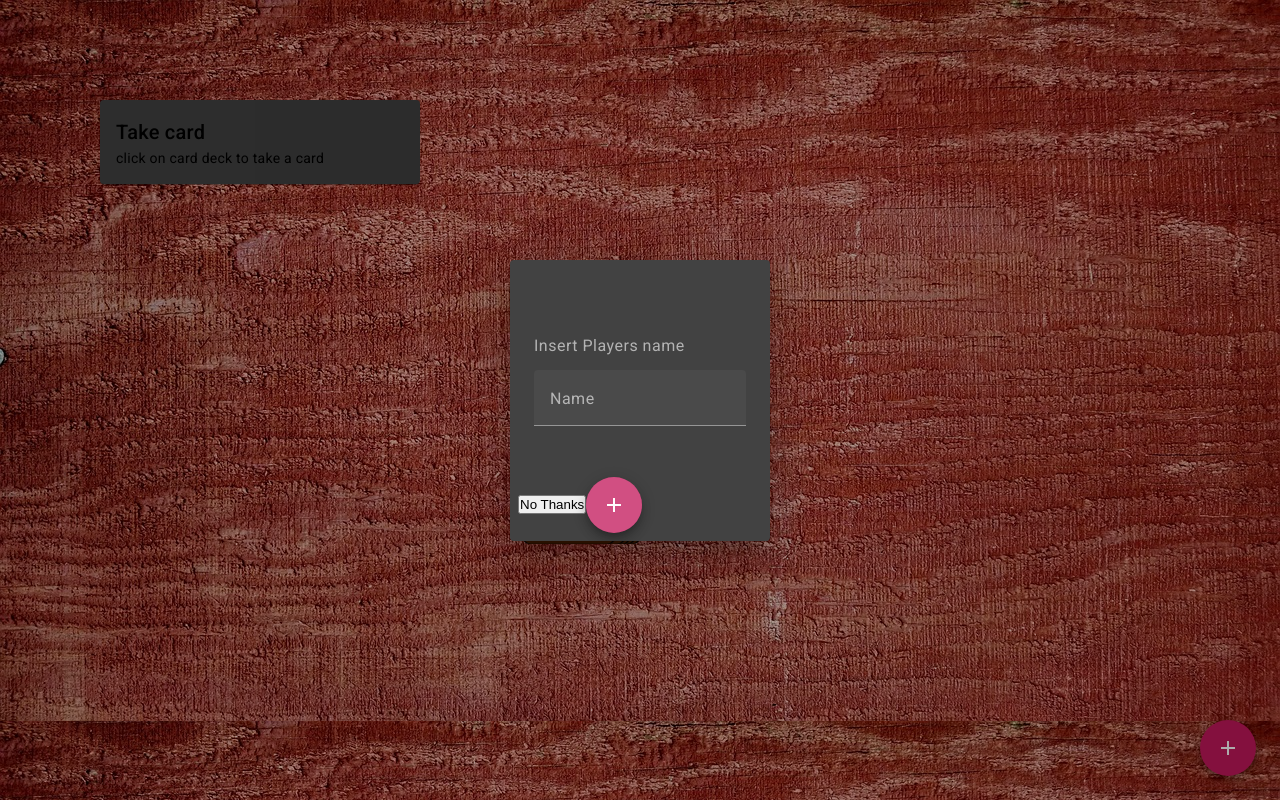
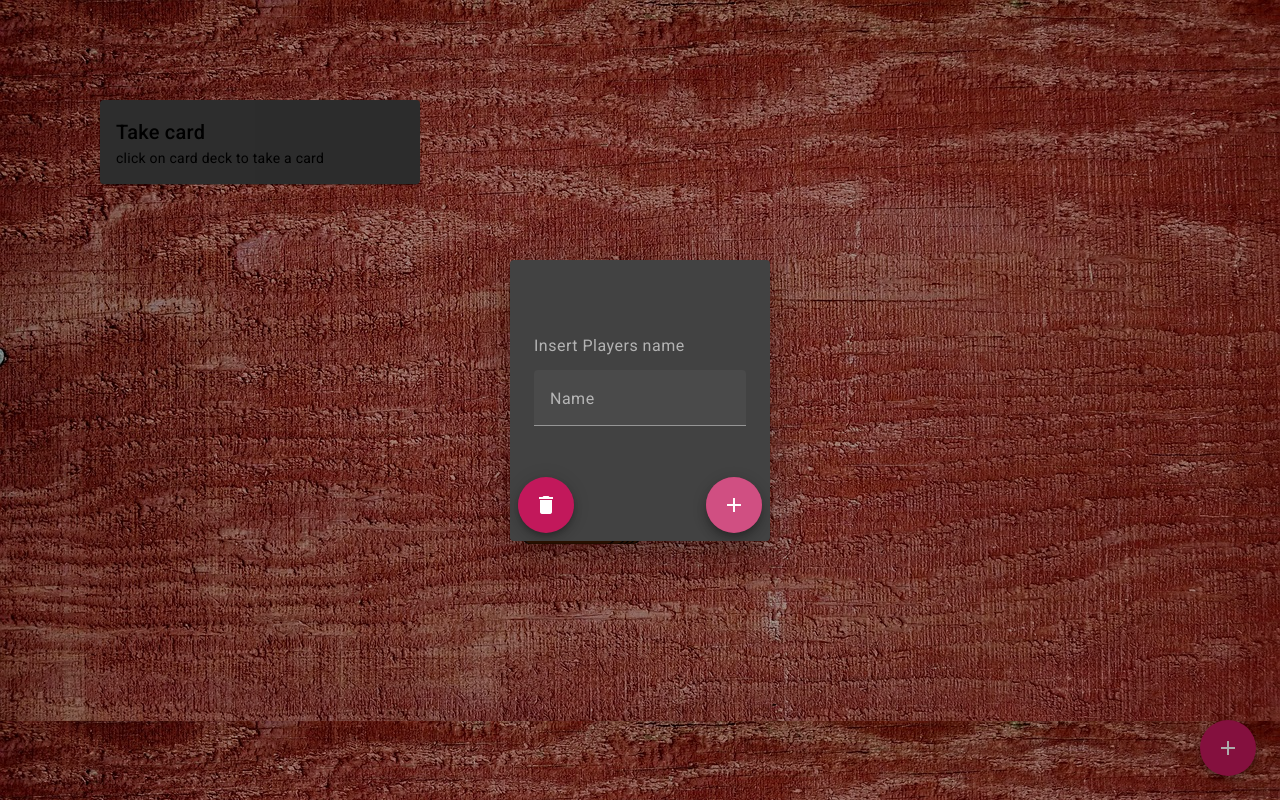
Before and after one commit to DanielStollnberger/ringoffire, an Angular app: page /game in a window 1280 px wide. Both pictures are taken after a click on the button "add". Built offline with nearby package versions, Linux system fonts and the light colour scheme.

Commit message:
first playable version

```diff
--- a/src/app/game/open-dialog/open-dialog.component.html
+++ b/src/app/game/open-dialog/open-dialog.component.html
@@ -6,8 +6,10 @@
     <input matInput [(ngModel)]="newPlayer"/>
   </mat-form-field>
 </mat-dialog-content>
-<mat-dialog-actions>
-  <button matButton (click)="onNoClick()">No Thanks</button>
+<mat-dialog-actions class="sb">
+  <button mat-fab color="primary" (click)="onNoClick()">
+    <mat-icon>delete</mat-icon>
+  </button>
   <button mat-fab color="primary" [mat-dialog-close]="newPlayer" cdkFocusInitial>
     <mat-icon>add</mat-icon>
   </button>
--- a/src/app/game/open-dialog/open-dialog.component.scss
+++ b/src/app/game/open-dialog/open-dialog.component.scss
@@ -0,0 +1,4 @@
+.sb{
+    display: flex;
+    justify-content: space-between;
+}
```
